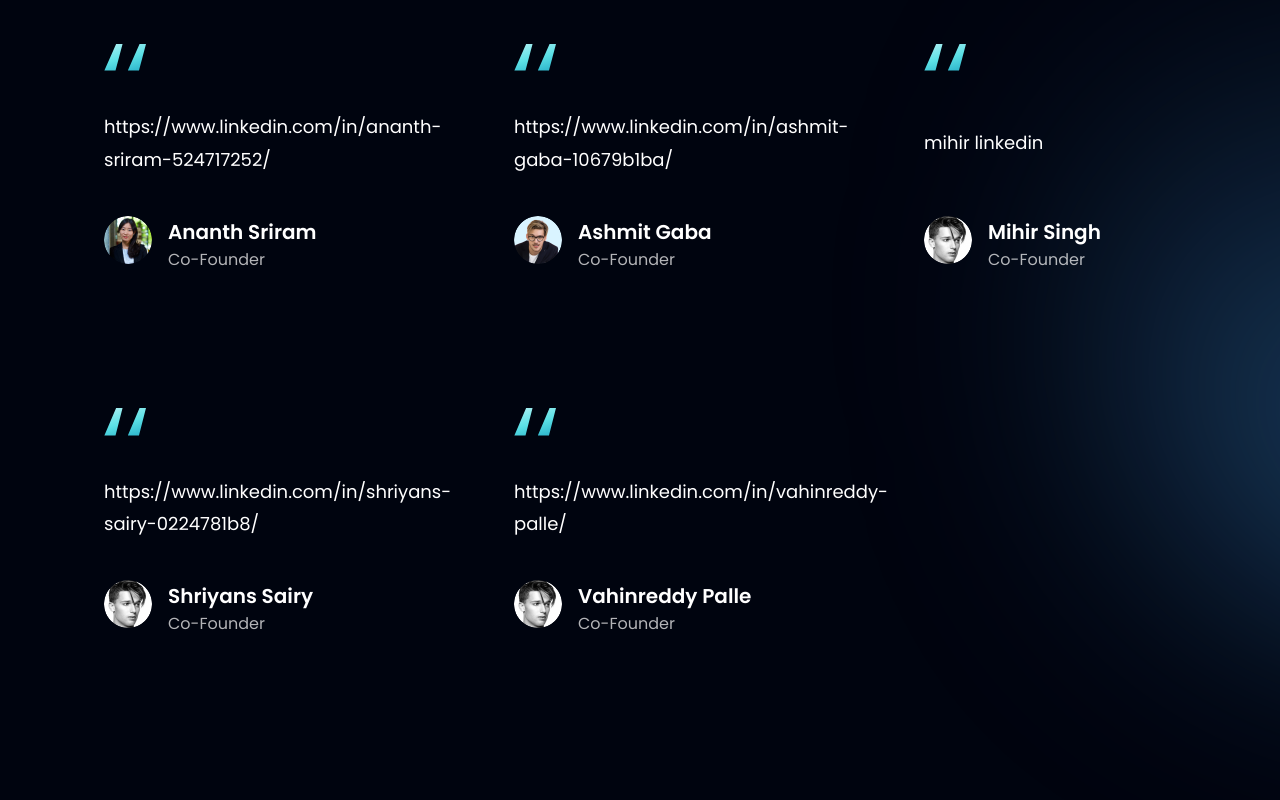
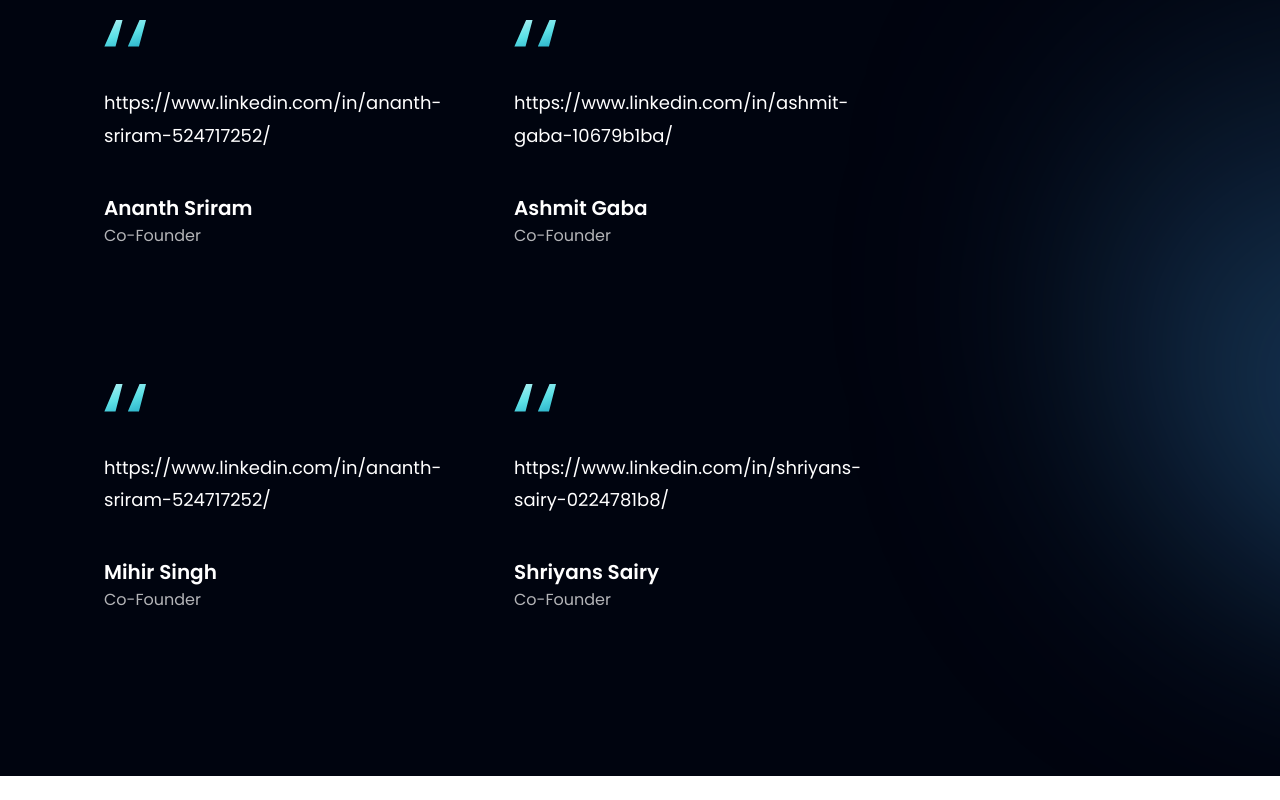
Before and after one commit to singhmihir8/MusicDetection, a React (Vite) app in the folder Detection-App/react-app/: page / in a window 1280 px wide. Shown: the part 654-1454 px from the top of the page. After the commit the page ends 1430 px from the top, so only its background shows below. Built offline with nearby package versions, Linux system fonts and the light colour scheme.

Commit message:
Updated App.jsx and index.js

```diff
--- a/Detection-App/react-app/src/App.jsx
+++ b/Detection-App/react-app/src/App.jsx
@@ -4,7 +4,7 @@ import React, { useState } from "react";
 
 const App = () => {
   const [selectedFile, setSelectedFile] = useState(null);
-  const [predictedClass, setPredictedClass] = useState(null);
+  const [predictedClass, setPredictedClass] = useState("");
 
   // const handleSubmit = (event) => {
   //   event.preventDefault();
@@ -35,12 +35,12 @@ const App = () => {
   const handleFileChange = (event) => {
     const file = event.target.files?.[0];
     setSelectedFile(file);
-    console.log(selectedFile);
+    console.log(file);
+    setPredictedClass(file.name + " is ...")
   };
 
   const handleUpload = () => {
     // console.log("attempting fetch");
-    setPredictedClass("Loading...");
     const reader = new FileReader();
     reader.onloadend = () => {
       if (reader.result && typeof reader.result === "string") {
@@ -48,7 +48,7 @@ const App = () => {
         const base64EncodedFile = reader.result.split(",")[1];
 
         // Send the base64 encoded file as part of the POST request
-        fetch("/predict", {
+        fetch("http://127.0.0.1:8000/predict", {
           method: "POST",
           headers: {
             "Content-Type": "application/json",
@@ -58,7 +58,7 @@ const App = () => {
           .then((response) => response.json())
           .then((data) => {
             // console.log("response");
-            setPredictedClass("This is " + data.response);
+            setPredictedClass(predictedClass.substring(0, predictedClass.length - 3) + data.response);
             console.log(data);
           })
           .catch((error) => {
@@ -82,6 +82,8 @@ const App = () => {
         </div>
       </div>
 
+
+      <center>
         <div className={`bg-primary ${styles.flexStart}`}>
           <form className="col s12">
             <div className="row">
@@ -101,7 +103,6 @@ const App = () => {
                 />
               </div>
             </div>
-          <p className="text-white">hello</p>
             <div className="row center my-4">
               <button
                 type="button"
@@ -113,8 +114,6 @@ const App = () => {
             </div>
           </form>
         </div>
-
-      <center>
         <h2 className={styles.heading2}>{predictedClass}</h2>
       </center>
 
--- a/Detection-App/react-app/src/components/FeedbackCard.jsx
+++ b/Detection-App/react-app/src/components/FeedbackCard.jsx
@@ -8,8 +8,7 @@ const FeedbackCard = ({ content, name, title, img }) => (
     </p>
 
     <div className="flex flex-row">
-      <img src={img} alt={name} className="w-[48px] h-[48px] rounded-full" />
-      <div className="flex flex-col ml-4">
+      <div className="flex flex-col">
         <h4 className="font-poppins font-semibold text-[20px] leading-[32px] text-white">
           {name}
         </h4>
--- a/Detection-App/react-app/src/constants/index.js
+++ b/Detection-App/react-app/src/constants/index.js
@@ -43,7 +43,6 @@ export const feedback = [
       "https://www.linkedin.com/in/ananth-sriram-524717252/",
     name: "Ananth Sriram",
     title: "Co-Founder",
-    img: people01,
   },
   {
     id: "feedback-2",
@@ -51,15 +50,13 @@ export const feedback = [
       "https://www.linkedin.com/in/ashmit-gaba-10679b1ba/",
     name: "Ashmit Gaba",
     title: "Co-Founder",
-    img: people02,
   },
   {
     id: "feedback-3",
     content:
-      "mihir linkedin",
+      "https://www.linkedin.com/in/ananth-sriram-524717252/",
     name: "Mihir Singh",
     title: "Co-Founder",
-    img: people03,
   },
   {
     id: "feedback-4",
@@ -67,15 +64,6 @@ export const feedback = [
       "https://www.linkedin.com/in/shriyans-sairy-0224781b8/",
     name: "Shriyans Sairy",
     title: "Co-Founder",
-    img: people03,
-  },
-  {
-    id: "feedback-5",
-    content:
-      "https://www.linkedin.com/in/vahinreddy-palle/",
-    name: "Vahinreddy Palle",
-    title: "Co-Founder",
-    img: people03,
   },
 ];
 
```
Also changed, not shown: 2 other files (tests, documents, lock files or other folders). Lines whose indentation alone changed are shown as unchanged.
